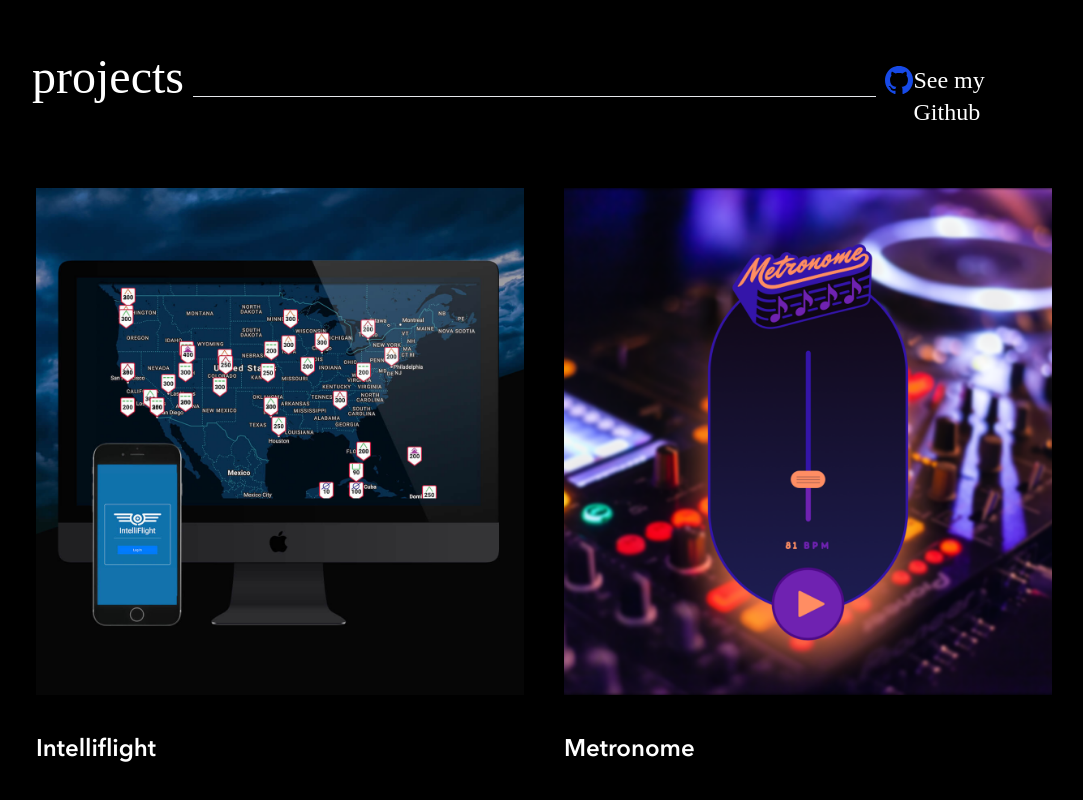
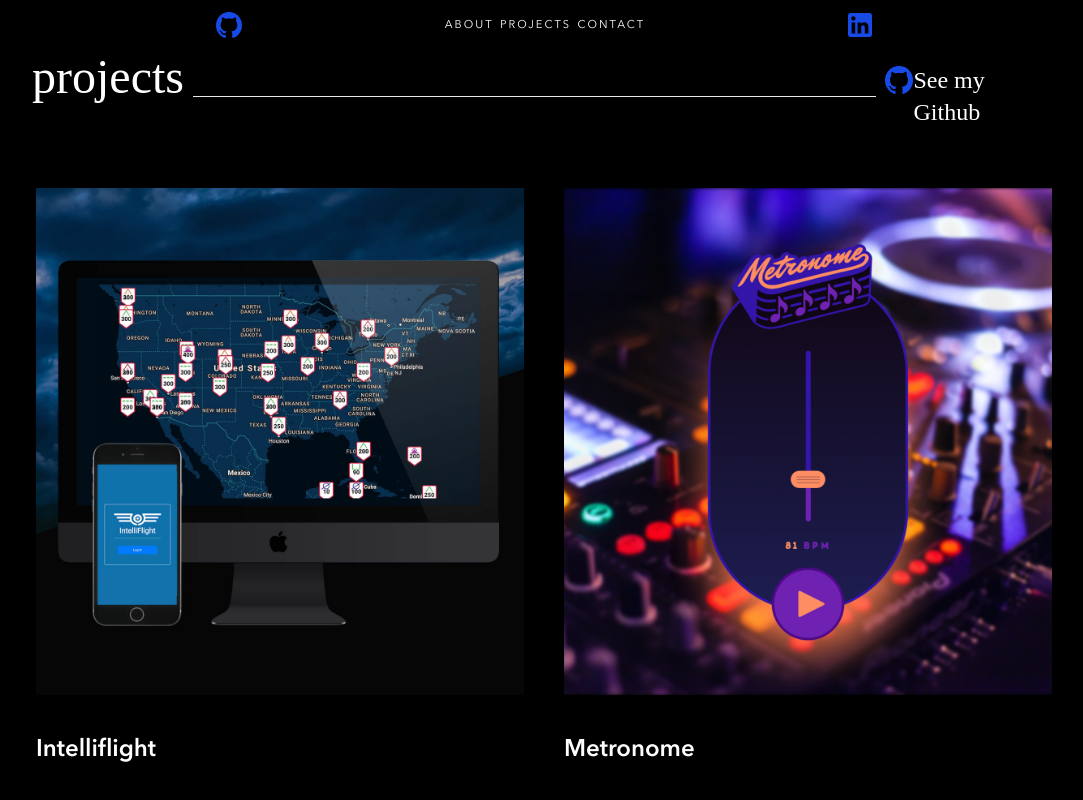
Before and after one commit to sklanier/Portfolio, a Next.js app: page /projects in a window 1280 px wide. Shown: the top 800 px of the page, without its empty margins (96-1179 px from the left). Built offline with nearby package versions, Linux system fonts and the light colour scheme.

Commit message:
added nav to projects index

```diff
--- a/pages/projects/index.js
+++ b/pages/projects/index.js
@@ -1,5 +1,6 @@
 import { project_data } from '../../data/project_data';
 import ProjectCard from '../../components/ProjectSection/ProjectCard';
+import Nav from '../../components/Nav';
 
 export const getStaticProps = async () => {
     return {
@@ -10,6 +11,8 @@ export const getStaticProps = async () => {
 };
 
 const Projects = ({ project }) => (
+    <>
+        <Nav/>
         <section id="projects" className="bg-black px-28 -mt-10 pt-10">
             <div className="flex justify-between aboutTitle py-8 px-4">
                 <h1 className="pt-4">projects</h1>
@@ -25,6 +28,7 @@ const Projects = ({ project }) => (
                 ))}
             </div>
         </section>
+    </>
 );
 
 export default Projects
```
Lines whose indentation alone changed are shown as unchanged.
